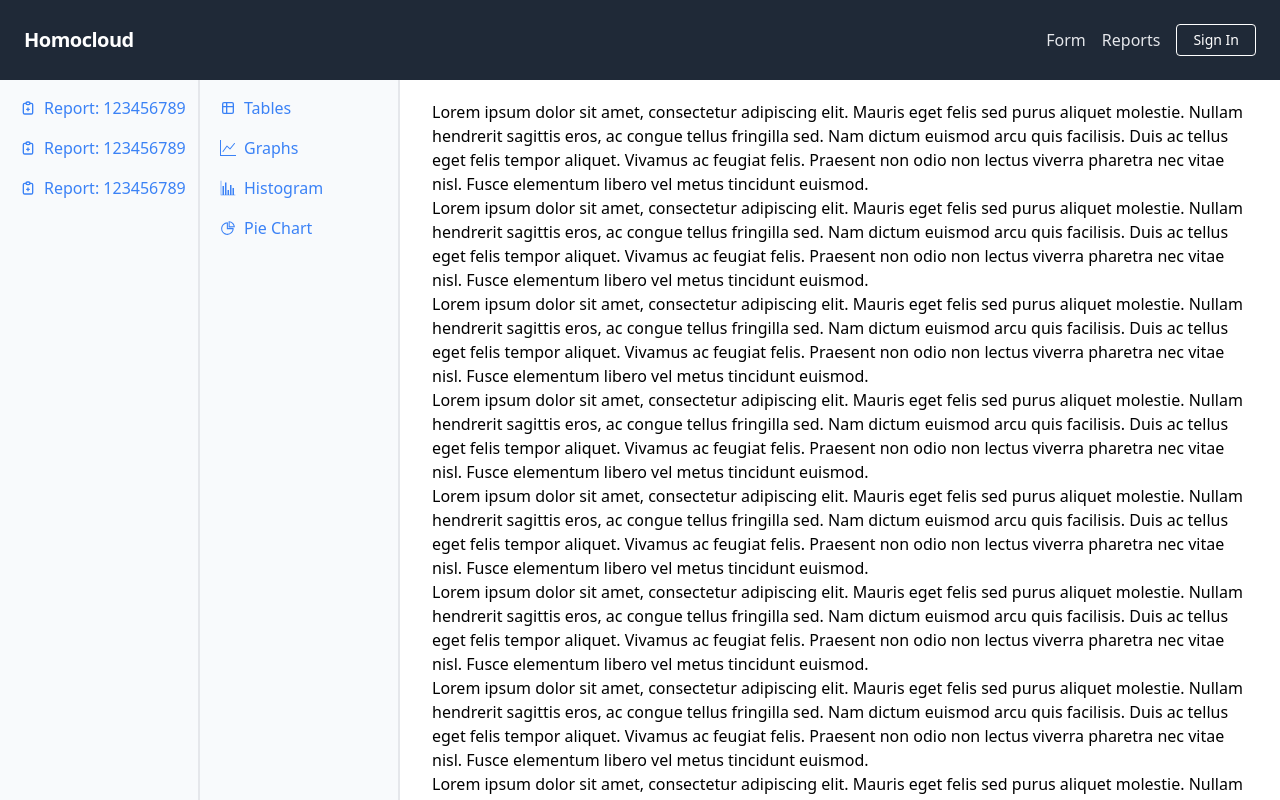
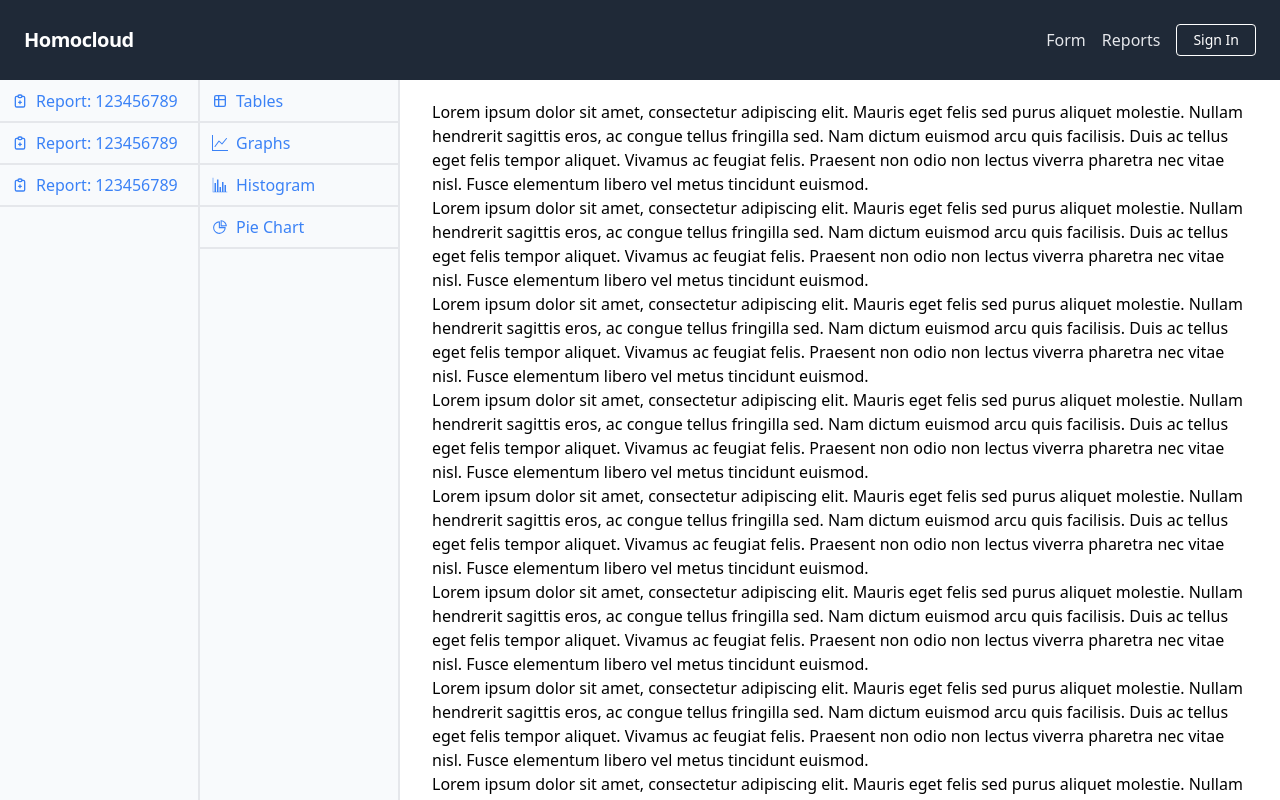
Before and after one commit to GopalVerma1303/Homocloud, a Next.js app in the folder client/: page /Reports in a window 1280 px wide. Shown: the top 800 px of the page. Built offline with nearby package versions, Linux system fonts and the light colour scheme.

Commit message:
added borders to sidebar

```diff
--- a/client/components/Navbar.tsx
+++ b/client/components/Navbar.tsx
@@ -3,10 +3,13 @@ import Link from 'next/link'
 const Navbar = () => {
     return (
         <nav className="fixed top-0 z-10 w-full flex items-center justify-between flex-wrap bg-gray-800 p-6">
-            <div className="flex items-center flex-shrink-0 text-white mr-6 hover:cursor-pointer">
-                {/* <img src="https://www.vhv.rs/dpng/d/50-503557_cloud-computing-logo-png-transparent-png.png" alt="Company Icon" className="h-8 w-8 mr-2 rounded-full" /> */}
-                <span className="font-semibold text-xl tracking-tight">Homocloud</span>
-            </div>
+            <Link href={'/'} >
+                <div className="flex items-center flex-shrink-0 text-white mr-6 hover:cursor-pointer">
+                    {/* <img src="https://www.vhv.rs/dpng/d/50-503557_cloud-computing-logo-png-transparent-png.png" alt="Company Icon" className="h-8 w-8 mr-2 rounded-full" /> */}
+                    <span className="font-semibold text-xl tracking-tight">Homocloud</span>
+                </div>
+            </Link>
+
             <div className="block lg:hidden">
                 <button className="flex items-center px-3 py-2 border rounded text-gray-200 border-gray-400 hover:text-white hover:border-white">
                     <svg className="fill-current h-3 w-3" viewBox="0 0 20 20" xmlns="http://www.w3.org/2000/svg"><title>Menu</title><path d="M0 3a3 3 0 013-3h14a3 3 0 013 3v2a3 3 0 01-3 3H3a3 3 0 01-3-3V3zm0 8a3 3 0 013-3h14a3 3 0 013 3v2a3 3 0 01-3 3H3a3 3 0 01-3-3v-2z" /></svg>
--- a/client/pages/Reports.tsx
+++ b/client/pages/Reports.tsx
@@ -10,11 +10,11 @@ const Page = () => {
     return (
         <div className="flex">
             <div className='flex'>
-                <div className="w-[200px] h-screen sticky top-[80px] border-r-2 bg-slate-50">
+                <div className="w-[200px] h-screen sticky top-[65px] border-r-2 bg-slate-50">
                     <ul className="mt-4">
                         {
                             ReportLinks.map(e => (
-                                <li key={e.id} className="mb-4 ml-5">
+                                <li key={e.id} className="border-b-2 py-2 pl-3">
                                     <Link href="/reports/sales">
                                         <div className="text-blue-500 hover:text-blue-700 flex items-center gap-2">
                                             <TbReportMedical />
@@ -26,9 +26,9 @@ const Page = () => {
                         }
                     </ul>
                 </div>
-                <div className="w-[200px] h-screen sticky top-[80px] border-r-2 bg-slate-50">
+                <div className="w-[200px] h-screen sticky top-[65px] border-r-2 bg-slate-50">
                     <ul className="mt-4">
-                        <li className="mb-4 ml-5">
+                        <li className="border-b-2 py-2 pl-3">
                             <Link href="/reports/sales">
                                 <div className='flex items-center text-blue-500 hover:text-blue-700 gap-2'>
                                     <TbTable />
@@ -36,7 +36,7 @@ const Page = () => {
                                 </div>
                             </Link>
                         </li>
-                        <li className="mb-4 ml-5">
+                        <li className="border-b-2 py-2 pl-3">
                             <Link href="/reports/sales">
                                 <div className='flex items-center text-blue-500 hover:text-blue-700 gap-2'>
                                     <BsGraphUp />
@@ -44,7 +44,7 @@ const Page = () => {
                                 </div>
                             </Link>
                         </li>
-                        <li className="mb-4 ml-5">
+                        <li className="border-b-2 py-2 pl-3">
                             <Link href="/reports/sales">
                                 <div className='flex items-center text-blue-500 hover:text-blue-700 gap-2'>
                                     <GiHistogram />
@@ -52,7 +52,7 @@ const Page = () => {
                                 </div>
                             </Link>
                         </li>
-                        <li className="mb-4 ml-5">
+                        <li className="border-b-2 py-2 pl-3">
                             <Link href="/reports/sales">
                                 <div className='flex items-center text-blue-500 hover:text-blue-700 gap-2'>
                                     <AiOutlinePieChart />
--- a/client/pages/index.tsx
+++ b/client/pages/index.tsx
@@ -1,7 +1,13 @@
 export default function Home() {
   return (
-    <h1 className="text-3xl font-bold underline">
-      Hello world!
-    </h1>
+    <div className="flex-row justify-center items-center h-screen pt-52">
+      <div className="text-[100px] text-[#1F2937] font-bold flex justify-center items-center">
+        Homocloud
+      </div>
+      <div className="text-[20px] text-[#1F2937] font-bold flex justify-center items-center">
+        "Securely store your health records online with HomoCloud - Your trusted encrypted health record keeper."
+      </div>
+    </div>
+
   )
 }
```
